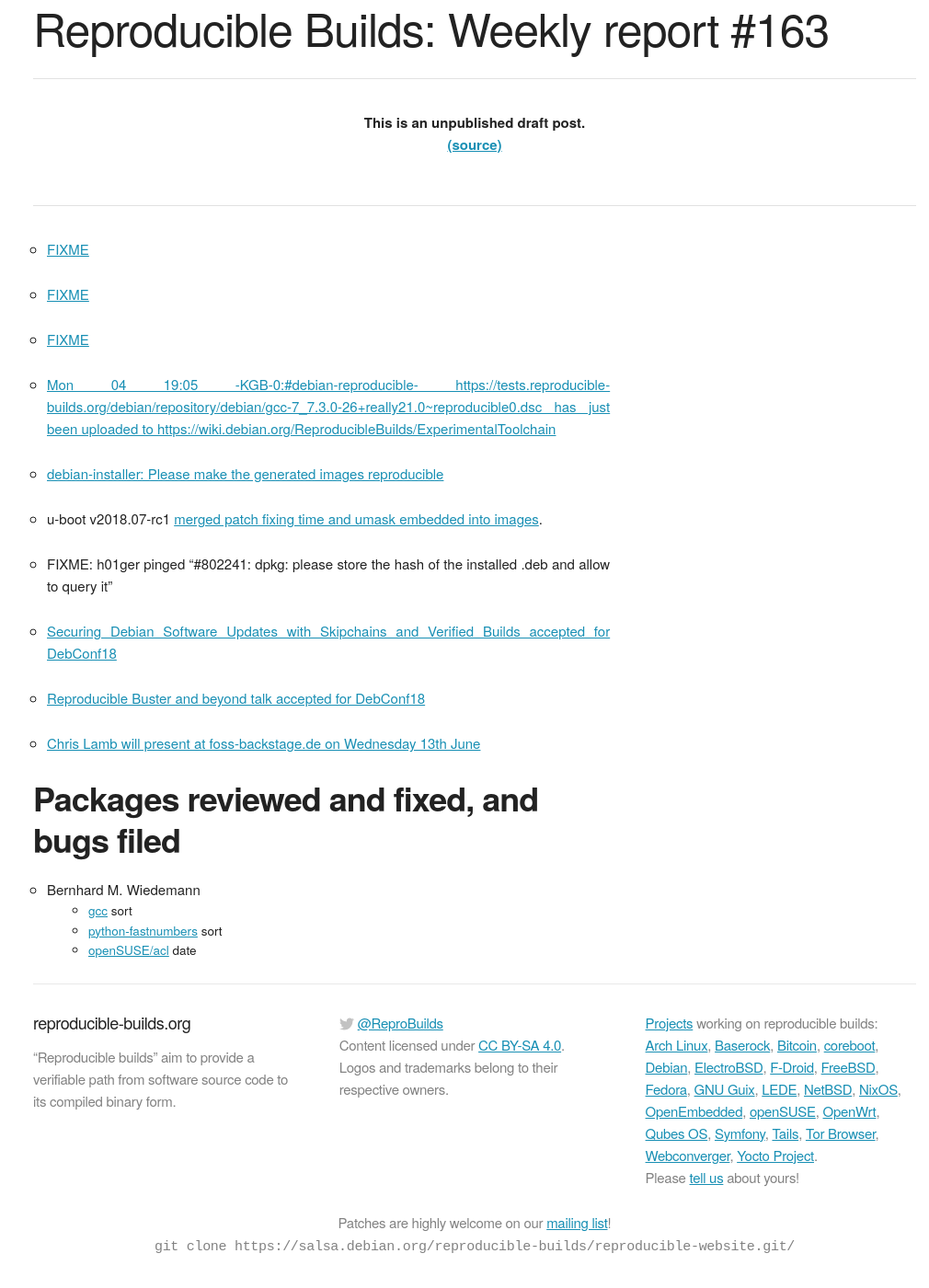
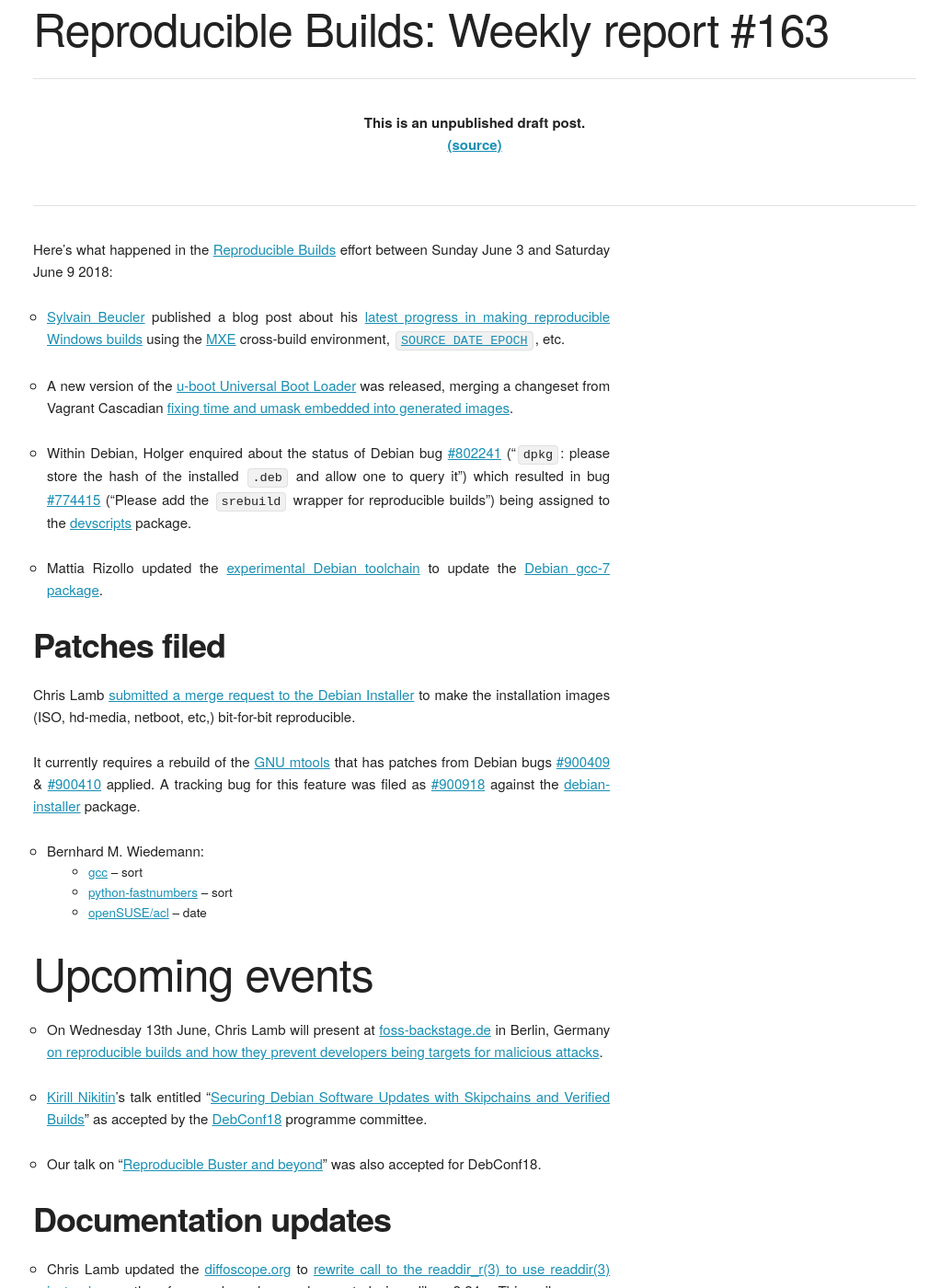
Before and after one commit to prototypefund/reproducible-website, a Jekyll site: the page built from _blog/posts/163.md, in a window 1280 px wide and 1400 px high, scrolled down 196 px. Shown: the whole window at 92% size, without its empty margins (124-1134 px from the left). Built offline with Jekyll 4.4.1, drawn with Linux system fonts in a browser that asks for light colours; some web fonts are replaced; some of the changed text lies outside the part shown.

Commit message:
163: Initial draft.

```diff
--- a/_blog/posts/163.md
+++ b/_blog/posts/163.md
@@ -3,30 +3,67 @@
 week: 163
 ---
 
-* [FIXME](https://blog.beuc.net/posts/Reproducible_Windows_builds/)
+Here's what happened in the [Reproducible Builds](https://reproducible-builds.org) effort between Sunday June 3 and Saturday June 9 2018:
 
-* [FIXME](https://salsa.debian.org/installer-team/debian-installer/merge_requests/3)
+* [Sylvain Beucler](https://blog.beuc.net/) published a blog post about his [latest progress in making reproducible Windows builds](https://blog.beuc.net/posts/Reproducible_Windows_builds/) using the [MXE](http://mxe.cc/) cross-build environment, [`SOURCE_DATE_EPOCH`](https://reproducible-builds.org/specs/source-date-epoch/), etc.
 
-* [FIXME](https://lists.reproducible-builds.org/pipermail/rb-general/2018-June/001001.html)
+* A new version of the [u-boot Universal Boot Loader](https://www.denx.de/wiki/U-Boot) was released, merging a changeset from Vagrant Cascadian [fixing time and umask embedded into generated images](http://git.denx.de/?p=u-boot.git;a=commit;h=8664ab7debabfb6e1049c81030c2a18fd3eecb58).
 
-* [Mon 04 19:05 -KGB-0:#debian-reproducible- https://tests.reproducible-builds.org/debian/repository/debian/gcc-7_7.3.0-26+really21.0\~reproducible0.dsc has just been uploaded to https://wiki.debian.org/ReproducibleBuilds/ExperimentalToolchain](https://wiki.debian.org/ReproducibleBuilds/ExperimentalToolchain)
+* Within Debian, Holger enquired about the status of Debian bug [#802241](https://bugs.debian.org/802241) ("`dpkg`: please store the hash of the installed `.deb` and allow one to query it") which resulted in bug [#774415](https://bugs.debian.org/774415) ("Please add the `srebuild` wrapper for reproducible builds") being assigned to the [devscripts](https://salsa.debian.org/debian/devscripts) package.
 
-* [debian-installer: Please make the generated images reproducible](https://bugs.debian.org/900918)
+* Mattia Rizollo updated the [experimental Debian toolchain](https://wiki.debian.org/ReproducibleBuilds/ExperimentalToolchain) to update the [Debian gcc-7 package]((https://tracker.debian.org/pkg/debian-installer)).
 
-* u-boot v2018.07-rc1 [merged patch fixing time and umask embedded into images](http://git.denx.de/?p=u-boot.git;a=commit;h=8664ab7debabfb6e1049c81030c2a18fd3eecb58).
+Patches filed
+-------------
 
-* FIXME: h01ger pinged "#802241: dpkg: please store the hash of the installed .deb and allow to query it"
+Chris Lamb [submitted a merge request to the Debian Installer](https://salsa.debian.org/installer-team/debian-installer/merge_requests/3) to make the installation images (ISO, hd-media, netboot, etc,) bit-for-bit reproducible.
 
-* [Securing Debian Software Updates with Skipchains and Verified Builds accepted for DebConf18](https://debconf18.debconf.org/talks/46-securing-debian-software-updates-with-skipchains-and-verified-builds/)
+It currently requires a rebuild of the [GNU mtools](https://www.gnu.org/software/mtools/) that has patches from Debian bugs [#900409](https://bugs.debian.org/900409) & [#900410](https://bugs.debian.org/900410) applied. A tracking bug for this feature was filed as [#900918](https://bugs.debian.org/900918) against the [debian-installer](https://tracker.debian.org/pkg/debian-installer) package.
 
-* [Reproducible Buster and beyond talk accepted for DebConf18](https://debconf18.debconf.org/talks/80-reproducible-buster-and-beyond/)
+* Bernhard M. Wiedemann:
+  * [gcc](https://gcc.gnu.org/ml/gcc-patches/2018-06/msg00516.html) -- sort
+  * [python-fastnumbers](https://github.com/SethMMorton/fastnumbers/pull/12) -- sort
+  * [openSUSE/acl](https://bugzilla.opensuse.org/show_bug.cgi?id=1095795) -- date
 
-* [Chris Lamb will present at foss-backstage.de on Wednesday 13th June](https://foss-backstage.de/session/think-youre-not-target-tale-3-developers)
 
-Packages reviewed and fixed, and bugs filed
--------------------------------------------
+Upcoming events
+===============
 
-* Bernhard M. Wiedemann
-  * [gcc](https://gcc.gnu.org/ml/gcc-patches/2018-06/msg00516.html) sort
-  * [python-fastnumbers](https://github.com/SethMMorton/fastnumbers/pull/12) sort
-  * [openSUSE/acl](https://bugzilla.opensuse.org/show_bug.cgi?id=1095795) date
+* On Wednesday 13th June, Chris Lamb will present at [foss-backstage.de](https://foss-backstage.de) in Berlin, Germany [on reproducible builds and how they prevent developers being targets for malicious attacks](https://foss-backstage.de/session/think-youre-not-target-tale-3-developers).
+
+* [Kirill Nikitin](https://people.epfl.ch/kirill.nikitin)'s talk entitled "[Securing Debian Software Updates with Skipchains and Verified Builds](https://debconf18.debconf.org/talks/46-securing-debian-software-updates-with-skipchains-and-verified-builds/)" as accepted by the [DebConf18](https://debconf18.debconf.org) programme committee.
+
+* Our talk on "[Reproducible Buster and beyond](https://debconf18.debconf.org/talks/80-reproducible-buster-and-beyond/)" was also accepted for DebConf18.
+
+
+Documentation updates
+---------------------
+
+* Chris Lamb updated the [diffoscope.org](https://diffoscope.org/) to [rewrite call to the readdir\_r(3) to use readdir(3) instead](https://salsa.debian.org/reproducible-builds/disorderfs/commit/fbfd4d0) as the former has been deprecated in glibc 2.24. This silences a `-Wdeprecated-declarations` GCC warning.
+
+* Mattia Rizzolo updated the various `README` files   on how to release the tarballs after moving to new infrastructure. ([1](https://salsa.debian.org/reproducible-builds/strip-nondeterminism/commit/9f1c756), [2](https://salsa.debian.org/reproducible-builds/disorderfs/commit/4810a11), [3](https://salsa.debian.org/reproducible-builds/reprotest/commit/1140670)), [4](https://salsa.debian.org/reproducible-builds/trydiffoscope/commit/63ae0f7))
+
+* Chris Lamb also updated our [reproducible-builds.org](https://reproducible-builds.org/) website to [add Steven Chamberlain's "Fun with .buildinfo"](https://salsa.debian.org/reproducible-builds/reproducible-website/commit/e8ed178) and [update the entry our DebConf17 status update](https://salsa.debian.org/reproducible-builds/reproducible-website/commit/c59f287) to the [Talks & Resources](https://reproducible-builds.org/resources/) page.
+
+* Anxhelo Lushka from Ura Design [provided us with a new visual layout and style guide](https://lists.reproducible-builds.org/pipermail/rb-general/2018-June/001001.html) for our website. This will hopefully be integrated in the next week or so.
+
+* This week, 40 package reviews were been added, 16 have been updated and 37 have been removed in this week, adding to our [knowledge about identified issues](https://tests.reproducible-builds.org/debian/index_issues.html).
+
+
+jenkins.debian.net development
+------------------------------
+
+There were a number of changes to our [Jenkins](https://jenkins.io/)-based testing framework that powers [tests.reproducible-builds.org](https://tests.reproducible-builds.org/), including:
+
+* Holger Levsen:
+    * [Disable HTTPS redirects for tests.reproducible-builds.org](https://salsa.debian.org/qa/jenkins.debian.net/commit/20101007).
+    * [Use our own SSL cert for tests.reproducible-builds.org](https://salsa.debian.org/qa/jenkins.debian.net/commit/98759b20).
+    * Update a number URLs to match the [migration to salsa.debian.org](https://wiki.debian.org/Salsa/AliothMigration). ([1](https://salsa.debian.org/qa/jenkins.debian.net/commit/f9777bdd), [2](https://salsa.debian.org/qa/jenkins.debian.net/commit/93970226), [3](https://salsa.debian.org/qa/jenkins.debian.net/commit/b6b60b84). [4](https://salsa.debian.org/qa/jenkins.debian.net/commit/f613997e). [5](https://salsa.debian.org/qa/jenkins.debian.net/commit/533f17f2))
+    * [Handle a false-positive diskspace issue when building clisp](https://salsa.debian.org/qa/jenkins.debian.net/commit/e23f278d).
+* Jelle van der Waa:
+    * [Remove installationa of `pacman-git`](https://salsa.debian.org/qa/jenkins.debian.net/commit/c414ae7f) in [Arch Linux](https://www.archlinux.org/) reproducibility testing.
+
+Misc.
+-----
+
+This week's edition was written by Bernhard M. Wiedemann, Chris Lamb, Holger Levsen, Vagrant Cascadian & reviewed by a bunch of Reproducible Builds folks on IRC & the mailing lists.
```
